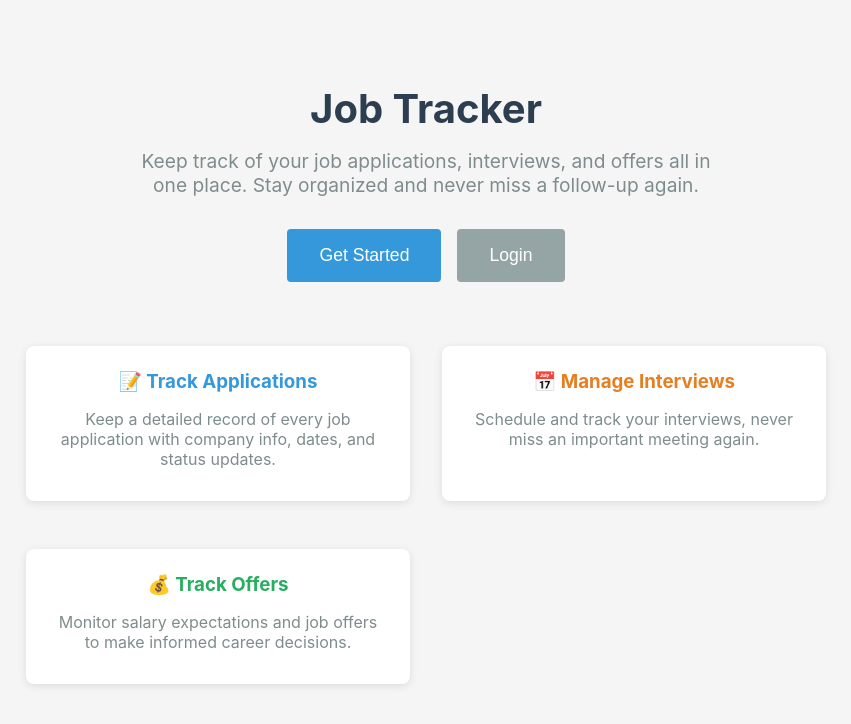
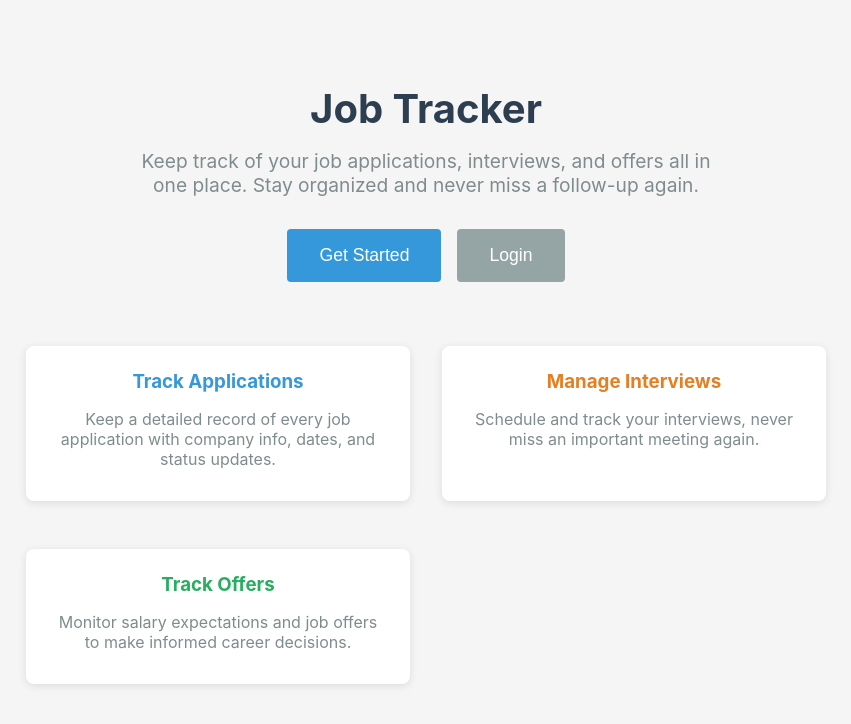
Before and after one commit to Jnolcox/job-tracker, a React (Create React App) app in the folder frontend/: page / in a window 1280 px wide. Shown: the top 724 px of the page, without its empty margins (214-1065 px from the left). Built offline with nearby package versions, Linux system fonts and the light colour scheme.

Commit message:
rearranged stat cards

```diff
--- a/frontend/src/Dashboard.jsx
+++ b/frontend/src/Dashboard.jsx
@@ -387,17 +387,17 @@ export default function JobTracker() {
             loading={metricsLoading}
           />
           <StatCard
+            label="Avg Response Time"
+            value={metricsLoading ? "—" : (metrics?.avgDaysToResponse !== null ? `${Math.round(metrics.avgDaysToResponse)}d` : "—")}
+            sub="days to hear back"
+            accent="#F59E0B"
+            loading={metricsLoading}
+          />
+          <StatCard
             label="True Offer Rate"
             value={metricsLoading ? "—" : `${Math.round(metrics?.trueOfferRate || 0)}%`}
             sub="received offers"
             accent="#10B981"
-            loading={metricsLoading}
-          />
-          <StatCard
-            label="Avg Response Time"
-            value={metricsLoading ? "—" : (metrics?.avgDaysToResponse !== null ? `${Math.round(metrics.avgDaysToResponse)}d` : "—")}
-            sub="days to hear back"
-            accent="#F59E0B"
             loading={metricsLoading}
           />
 
--- a/frontend/src/components/Home.js
+++ b/frontend/src/components/Home.js
@@ -42,17 +42,17 @@ const Home = () => {
 
         <div style={{ marginTop: '4rem', display: 'grid', gridTemplateColumns: 'repeat(auto-fit, minmax(250px, 1fr))', gap: '2rem', maxWidth: '800px', margin: '4rem auto 0' }}>
           <div className="card" style={{ textAlign: 'center' }}>
-            <h3 style={{ color: '#3498db', marginBottom: '1rem' }}>📝 Track Applications</h3>
+            <h3 style={{ color: '#3498db', marginBottom: '1rem' }}>Track Applications</h3>
             <p>Keep a detailed record of every job application with company info, dates, and status updates.</p>
           </div>
 
           <div className="card" style={{ textAlign: 'center' }}>
-            <h3 style={{ color: '#e67e22', marginBottom: '1rem' }}>📅 Manage Interviews</h3>
+            <h3 style={{ color: '#e67e22', marginBottom: '1rem' }}>Manage Interviews</h3>
             <p>Schedule and track your interviews, never miss an important meeting again.</p>
           </div>
 
           <div className="card" style={{ textAlign: 'center' }}>
-            <h3 style={{ color: '#27ae60', marginBottom: '1rem' }}>💰 Track Offers</h3>
+            <h3 style={{ color: '#27ae60', marginBottom: '1rem' }}>Track Offers</h3>
             <p>Monitor salary expectations and job offers to make informed career decisions.</p>
           </div>
         </div>
```
